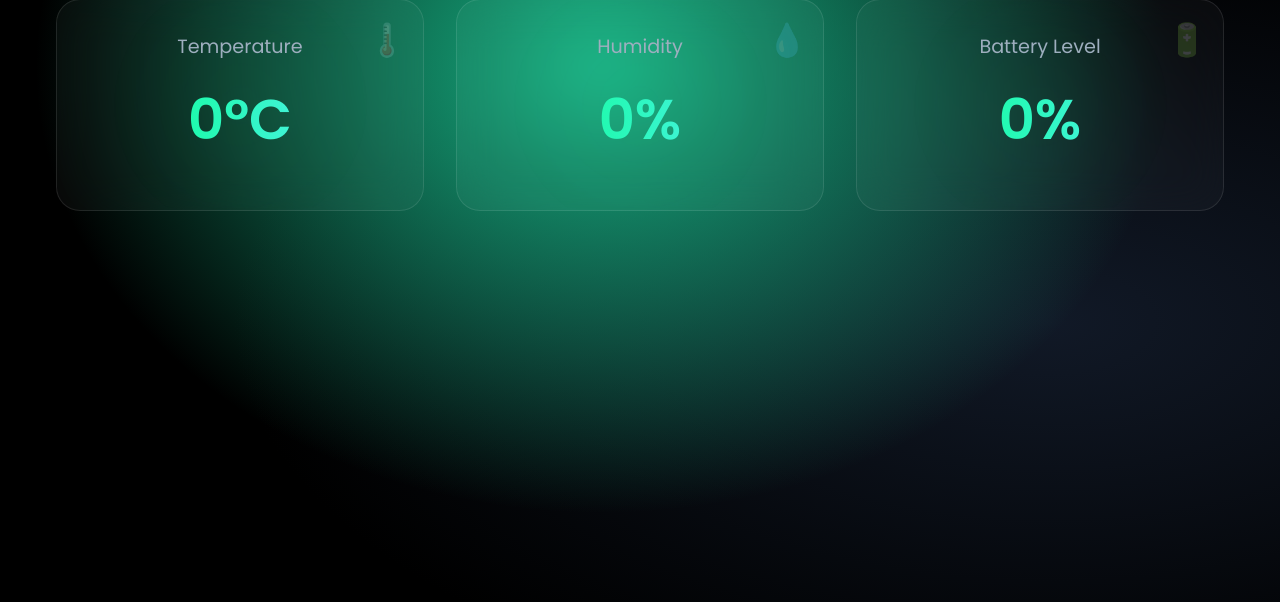
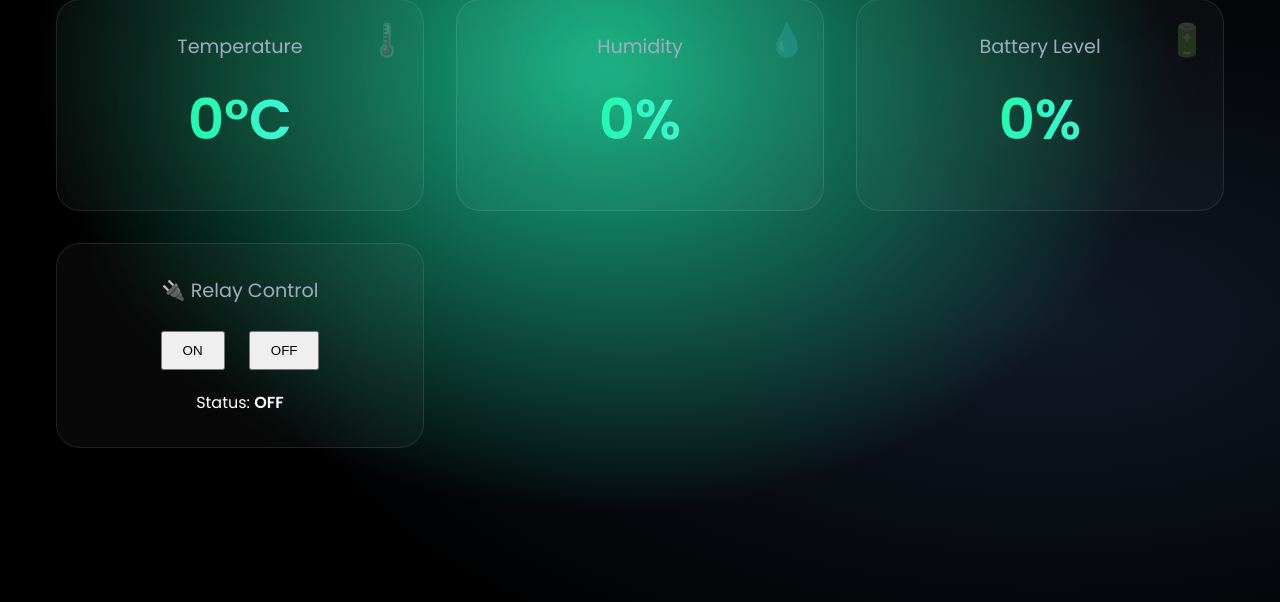
Before and after one commit to Teddy-137/esp8266-dashboard, a FastAPI app: page / in a window 1280 px wide. Shown: the part 198-800 px from the top of the page. Run offline with FastAPI, Linux system fonts and the light colour scheme.

Commit message:
Add relay control functionality and auto-refresh for dashboard

```diff
--- a/main.py
+++ b/main.py
@@ -4,7 +4,6 @@ from fastapi.templating import Jinja2Templates
 from pydantic import BaseModel
 
 app = FastAPI()
-
 templates = Jinja2Templates(directory="templates")
 
 
@@ -15,6 +14,8 @@ class SensorData(BaseModel):
 
 
 latest_data = {"temperature": 0, "humidity": 0, "battery": 0}
+
+relay_state = False
 
 
 @app.post("/data")
@@ -27,5 +28,30 @@ def receive_data(data: SensorData):
 @app.get("/", response_class=HTMLResponse)
 def dashboard(request: Request):
     return templates.TemplateResponse(
-        "dashboard.html", {"request": request, "data": latest_data}
+        "dashboard.html",
+        {"request": request, "data": latest_data, "relay": relay_state},
     )
+
+
+@app.get("/relay")
+def get_relay_state():
+    return {"relay": relay_state}
+
+
+@app.post("/relay/on")
+def relay_on():
+    global relay_state
+    relay_state = True
+    return {"relay": "ON"}
+
+
+@app.post("/relay/off")
+def relay_off():
+    global relay_state
+    relay_state = False
+    return {"relay": "OFF"}
+
+
+@app.get("/api/battery")
+def battery_history():
+    return {"history": list(battery_deque)}
--- a/templates/dashboard.html
+++ b/templates/dashboard.html
@@ -140,6 +140,27 @@
             }
         }
     </style>
+
+    <script>
+        function relayOn() {
+        fetch("/relay/on", { method: "POST" });
+        }
+
+        function relayOff() {
+        fetch("/relay/off", { method: "POST" });
+        }
+
+        // Auto-refresh data every 2 seconds (WITHOUT page reload)
+        setInterval(() => {
+        fetch("/")
+            .then(res => res.text())
+            .then(html => {
+            document.documentElement.innerHTML = html;
+            });
+        }, 2000);
+    </script>
+
+
 </head>
 <body>
     <div class="container">
@@ -172,6 +193,19 @@
                 </div>
                 <div class="value">{{ data.battery }}%</div>
             </div>
+            <div class="card">
+
+
+        <div class="label">🔌 Relay Control</div>
+
+        <button onclick="relayOn()" style="margin:10px; padding:10px 20px;">ON</button>
+        <button onclick="relayOff()" style="margin:10px; padding:10px 20px;">OFF</button>
+
+        <div style="margin-top:10px;">
+            Status: <strong>{{ "ON" if relay else "OFF" }}</strong>
+        </div>
+        </div>
+
         </div>
     </div>
 </body>
```
